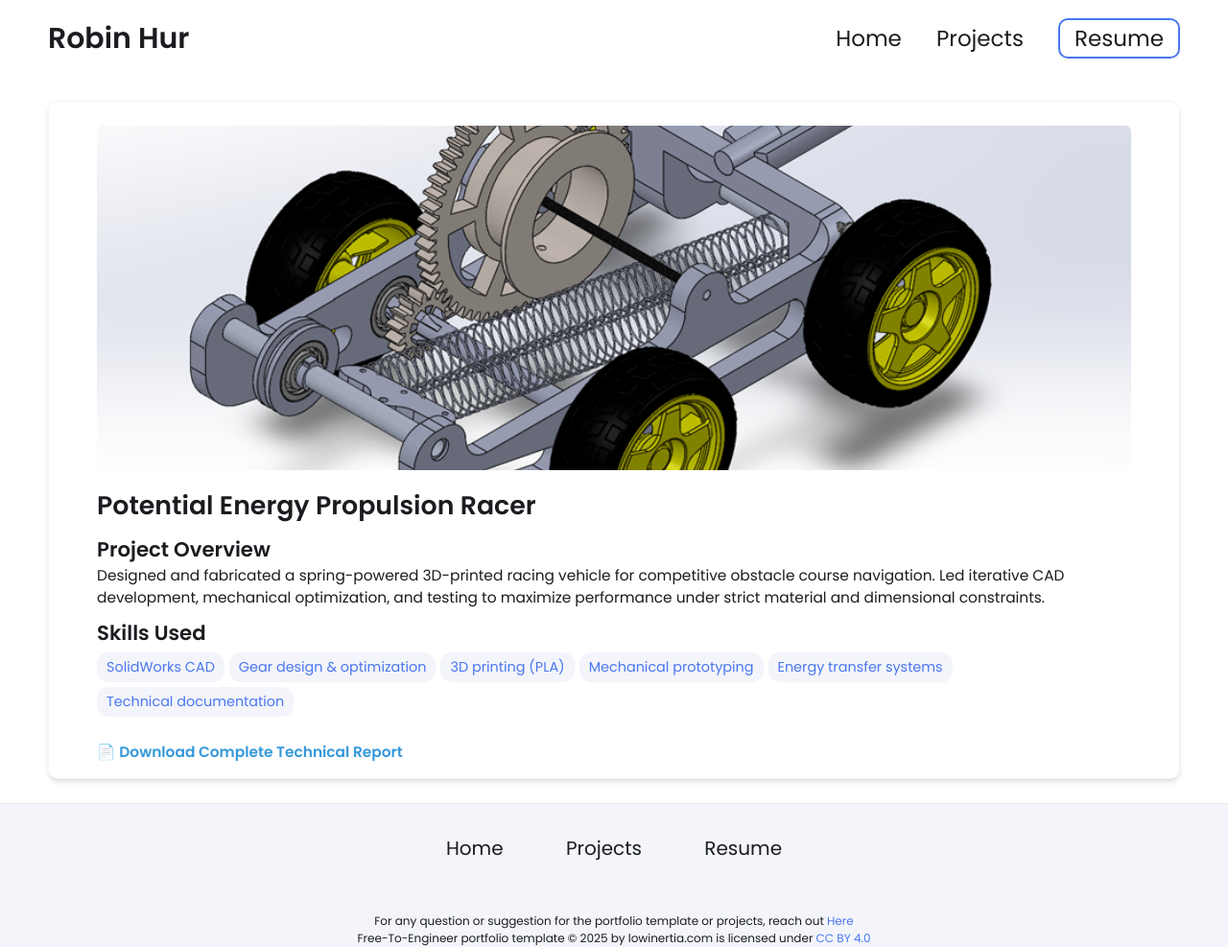
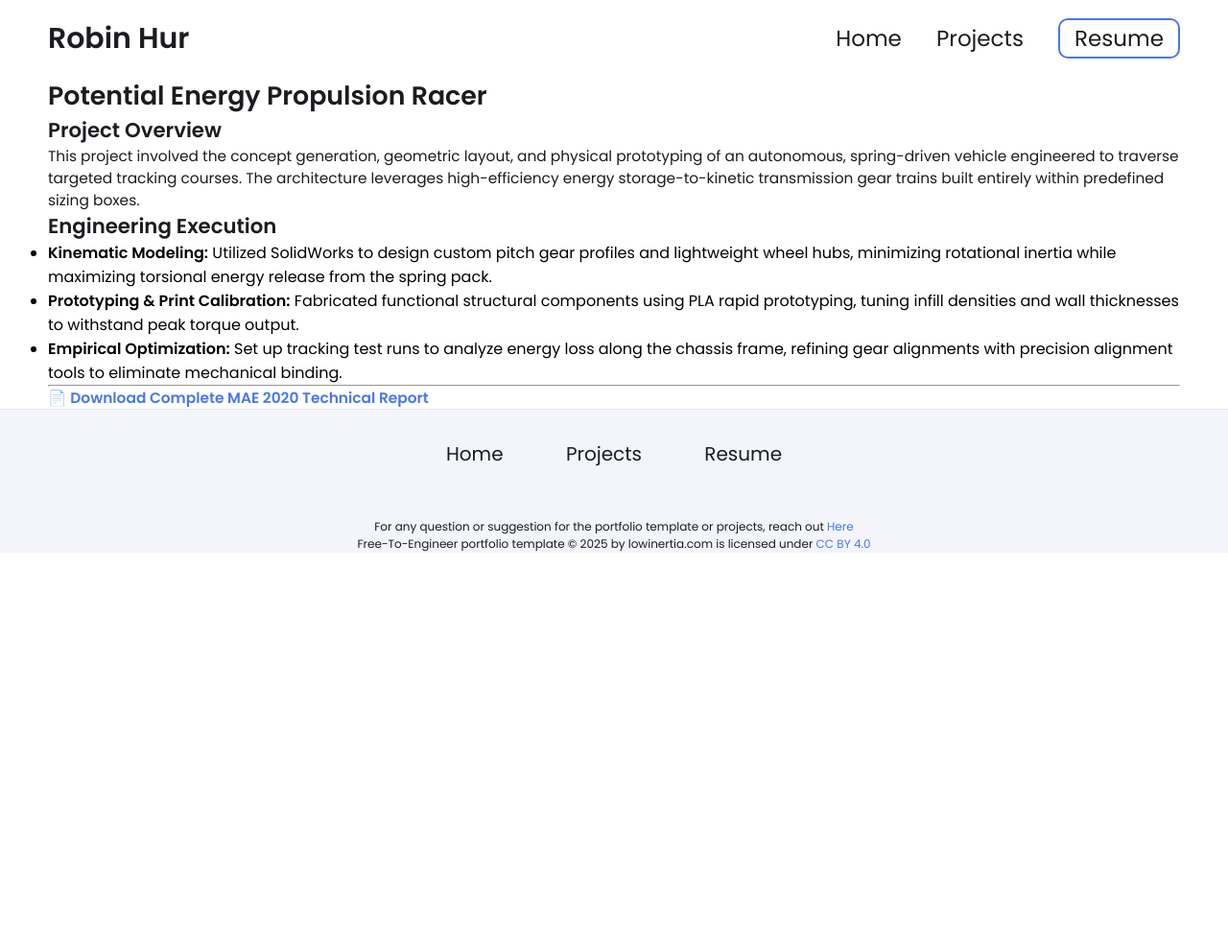
Before and after one commit to RobinKHur/RobinKHur.github.io, a Jekyll site: the page built from _projects/Potential-Energy-Propulsion-Racer/index.md, in a window 1280 px wide. Shown: the whole page at 96% size. Built offline with Jekyll 4.4.1, drawn with Linux system fonts in a browser that asks for light colours; after the commit the page ends 900 px from its top, so only the background shows below that.

Commit message:
Update index.md

```diff
--- a/_projects/Potential-Energy-Propulsion-Racer/index.md
+++ b/_projects/Potential-Energy-Propulsion-Racer/index.md
@@ -1,14 +1,26 @@
 ---
-layout: post
-title: Potential Energy Propulsion Racer
-description: Designed and fabricated a spring-powered 3D-printed racing vehicle for competitive obstacle course navigation. Led iterative CAD development, mechanical optimization, and testing to maximize performance under strict material and dimensional constraints.
+layout: wrapper
+title: "Potential Energy Propulsion Racer"
+description: "Designed, structurally optimized, and fabricated a spring-powered 3D-printed racing vehicle for competitive obstacle course navigation under tight material and geometric constraints."
 skills:
   - SolidWorks CAD
-  - Gear design & optimization
-  - 3D printing (PLA)
-  - Mechanical prototyping
-  - Energy transfer systems
-  - Technical documentation
-main-image: /project-racer.png
+  - Gear Profile Optimization
+  - Mechanical Prototyping
+  - Rapid Manufacturing (PLA)
+  - Energy Transmission Systems
+main-image: project-racer.jpg
 ---
-📄 **[Download Complete Technical Report]({{ "/assets/readme/MAE2020 - Final Report.pdf" | relative_url }})**
+
+# Potential Energy Propulsion Racer
+
+## Project Overview
+This project involved the concept generation, geometric layout, and physical prototyping of an autonomous, spring-driven vehicle engineered to traverse targeted tracking courses. The architecture leverages high-efficiency energy storage-to-kinetic transmission gear trains built entirely within predefined sizing boxes.
+
+## Engineering Execution
+* **Kinematic Modeling:** Utilized SolidWorks to design custom pitch gear profiles and lightweight wheel hubs, minimizing rotational inertia while maximizing torsional energy release from the spring pack.
+* **Prototyping & Print Calibration:** Fabricated functional structural components using PLA rapid prototyping, tuning infill densities and wall thicknesses to withstand peak torque output.
+* **Empirical Optimization:** Set up tracking test runs to analyze energy loss along the chassis frame, refining gear alignments with precision alignment tools to eliminate mechanical binding.
+
+---
+
+📄 **[Download Complete MAE 2020 Technical Report]({{ '/assets/readme/MAE2020 - Final Report.pdf' | relative_url }})**
```
